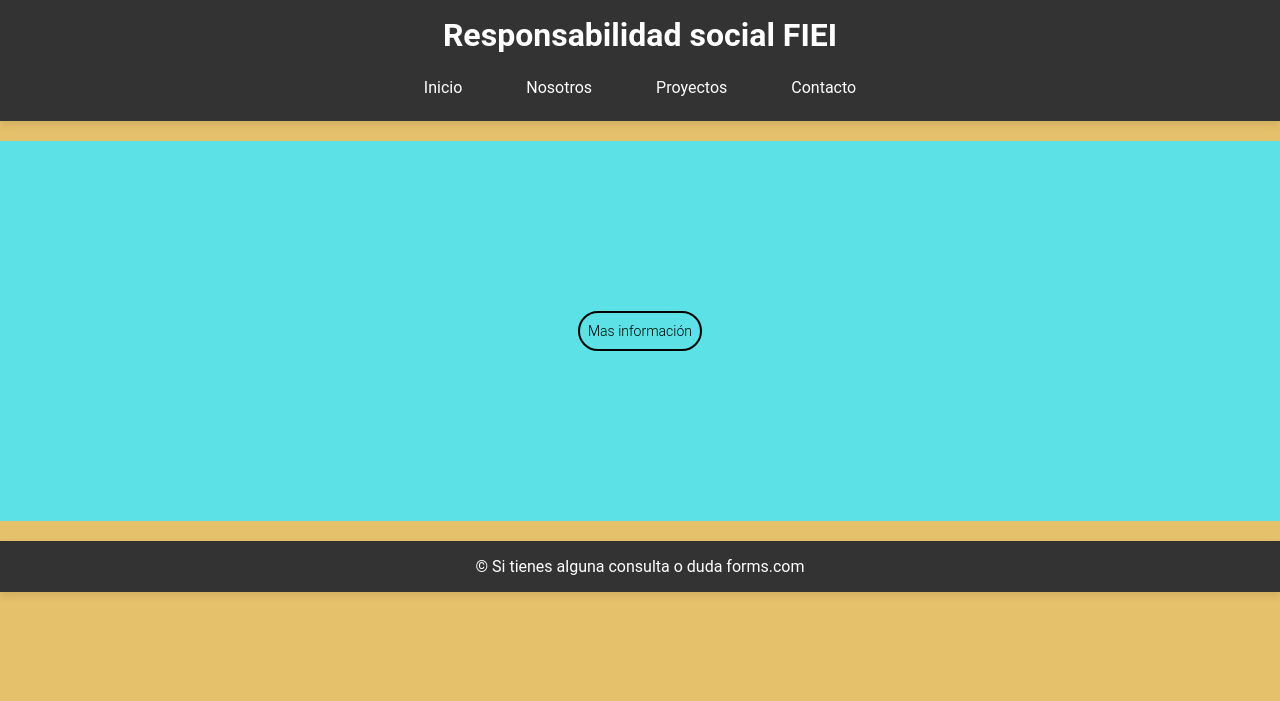
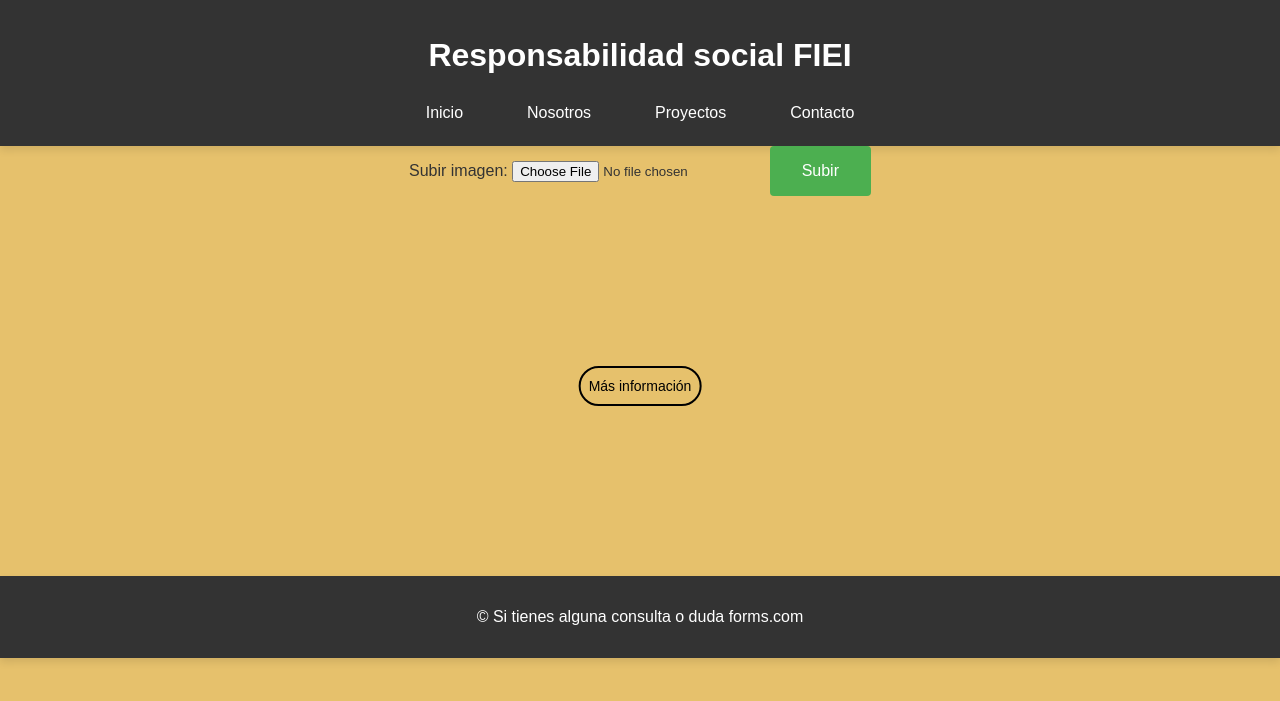
Before and after one commit to Gumball0506/Proyecto, a PHP site: page /web.html in a window 1280 px wide. Shown: the top 701 px of the page. Run offline with PHP 8.4, Linux system fonts and the light colour scheme.

Commit message:
Actualizacion

```diff
--- a/Estilos.banner.css
+++ b/Estilos.banner.css
@@ -1,27 +1,18 @@
-/* Reset de márgenes, padding y border para todos los elementos */
-* {
-    margin: 0;
-    padding: 0;
-    border: 0;
-    box-sizing: border-box;
+#banner {
+    display: flex;
+    justify-content: center;
+    align-items: center;
+    width: 100%;
+    height: 380px;
 }
 
-/* Estilo del body con fuente Roboto y fondo */
-body {
-    font-family: "Roboto", sans-serif;
-    background-color: #f6f1e4;
+#ad {
+    position: relative;
+    width: 1310px;
+    height: 380px;
+    overflow: hidden;
 }
 
-/* Estilo del contenedor del anuncio */
-#ad {
-    position: relative;
-    width: 100%; /* Ocupa todo el ancho disponible */
-    height: 380px;
-    overflow: hidden;
-    margin: 20px 0; /* Agregar espacio vertical */
-}
-
-/* Estilo del enlace que cubre todo el anuncio */
 #clicktag {
     display: block;
     position: relative;
@@ -31,7 +22,6 @@ body {
     text-decoration: none;
 }
 
-/* Posicionamiento del botón */
 #boton {
     padding: 10px 8px;
     border-radius: 2em;
@@ -39,26 +29,82 @@ body {
     font-size: 14px;
     font-weight: 300;
     position: absolute;
-    left: 50%; /* Centra horizontalmente el botón */
-    top: 50%; /* Centra verticalmente el botón */
-    transform: translate(-50%, -50%); /* Ajuste para centrar el botón */
+    left: 50%;
+    top: 50%;
+    transform: translate(-50%, -50%);
     border: 2px solid black;
     z-index: 2;
     transition: all 0.5s ease;
 }
 
-/* Efecto hover para el botón */
 #boton:hover {
     background-color: black;
     color: white;
 }
 
-/* Posicionamiento de la imagen de fondo */
 .bg {
     position: absolute;
     top: 0;
     left: 0;
     width: 100%;
     height: 100%;
-    object-fit: cover; /* Asegura que la imagen cubra todo el contenedor */
+    object-fit: cover;
 }
+#banner {
+    display: flex;
+    justify-content: center;
+    align-items: center;
+    width: 100%;
+    height: 380px;
+    overflow: hidden; /* Asegura que el contenido no sobrepase el tamaño del banner */
+    position: relative; /* Asegura que los elementos absolutos se posicionen correctamente */
+}
+
+#ad {
+    position: relative;
+    width: 100%; /* Ancho 100% para que se ajuste al contenedor */
+    height: 100%; /* Altura 100% para que se ajuste al contenedor */
+    overflow: hidden; /* Oculta cualquier contenido que se desborde */
+}
+
+#clicktag {
+    display: block;
+    position: relative;
+    width: 100%;
+    height: 100%;
+    color: black;
+    text-decoration: none;
+}
+
+#boton {
+    padding: 10px 8px;
+    border-radius: 2em;
+    display: inline-block;
+    font-size: 14px;
+    font-weight: 300;
+    position: absolute;
+    left: 50%;
+    top: 50%;
+    transform: translate(-50%, -50%);
+    border: 2px solid black;
+    z-index: 2;
+    transition: all 0.5s ease;
+    cursor: pointer; /* Cambia el cursor al pasar sobre el botón */
+}
+
+#boton:hover {
+    background-color: black;
+    color: white;
+}
+
+.banner-container {
+    display: flex;
+    position: relative;
+    height: 100%;
+}
+
+.banner-image {
+    flex: 0 0 100%;
+    object-fit: cover; /* Ajusta el tamaño de la imagen */
+    transition: transform 1s ease;
+}
--- /dev/null
+++ b/funcion_banner.js
@@ -0,0 +1,52 @@
+let currentIndex = 0;
+let images = [];
+
+document.getElementById('uploadButton').addEventListener('click', () => {
+    const fileInput = document.getElementById('imageUpload');
+    const file = fileInput.files[0];
+
+    if (file) {
+        saveImageLocally(file);
+    }
+});
+
+function saveImageLocally(file) {
+    const formData = new FormData();
+    formData.append('image', file);
+
+    // Simulación de guardar la imagen localmente
+    const imgPath = URL.createObjectURL(file);
+    const imgElement = document.createElement('img');
+    imgElement.src = imgPath;
+    imgElement.alt = 'Imagen de banner';
+    imgElement.className = 'banner-image';
+    document.getElementById('bannerImages').appendChild(imgElement);
+
+    // Agregar imagen a la lista para el carrusel
+    images.push(imgElement);
+
+    // Actualizar el carrusel si es la primera imagen
+    if (images.length === 1) {
+        startCarousel();
+    }
+
+    // Simulación de respuesta exitosa
+    alert('Imagen subida exitosamente');
+}
+
+function startCarousel() {
+    setInterval(() => {
+        showNextImage();
+    }, 20000); // Cambiar de imagen cada 20 segundos
+}
+
+function showNextImage() {
+    const totalImages = images.length;
+    if (totalImages > 1) {
+        images[currentIndex].style.transform = 'translateX(-100%)'; // Mueve la imagen actual hacia la izquierda
+
+        currentIndex = (currentIndex + 1) % totalImages;
+
+        images[currentIndex].style.transform = 'none'; // Asegura que la siguiente imagen esté en su posición original
+    }
+}
--- a/web.html
+++ b/web.html
@@ -4,9 +4,23 @@
     <meta charset="UTF-8">
     <meta name="viewport" content="width=device-width, initial-scale=1.0">
     <title>RS FIEI</title>
-    <link rel="stylesheet" href="styles.css">
-    <!-- Enlace al archivo CSS del banner -->
-    <link rel="stylesheet" href="Estilos.banner.css">
+    <link rel="stylesheet" href="/Estilos.banner.css">
+    <link rel="stylesheet" href="/styles.css">
+    <style>
+        #bannerImages {
+            display: flex;
+            overflow: hidden;
+            position: relative;
+            width: 100%;
+            height: 300px; /* Ajusta la altura según tus necesidades */
+        }
+        .bg {
+            width: 100%;
+            height: 100%;
+            object-fit: cover; /* Ajusta el tamaño de la imagen */
+            transition: transform 1s ease;
+        }
+    </style>
 </head>
 <body style="background-color: rgb(230, 193, 108);">
     <header>
@@ -21,15 +35,27 @@
         </nav>
     </header>
 
+    <!-- Formulario para subir imágenes -->
+    <form id="uploadForm">
+        <label for="imageUpload">Subir imagen:</label>
+        <input type="file" id="imageUpload" accept="image/*">
+        <button type="button" id="uploadButton">Subir</button>
+    </form>
+
     <!-- Inserción del banner aquí -->
-    <div id="ad">
-        <a href="publicacion.html" target="_blank" id="clicktag"> <!-- Cambia "url_de_tu_pagina_destino" por la URL de la página a la que deseas redirigir -->
-            <div id="boton">Mas información</div>
-            <img src="/imagenes/prueba.png" alt="Imagen de fondo" class="bg bg1">
-        </a>
+    <div id="banner">
+        <div id="ad">
+            <div id="clicktag">
+                <div id="boton">Más información</div>
+                <div id="bannerImages"></div>
+            </div>
+        </div>
     </div>
+
     <footer>
         <p>&copy; Si tienes alguna consulta o duda forms.com</p>
     </footer>
+
+    <script src="/funcion_banner.js"></script>
 </body>
 </html>
```
